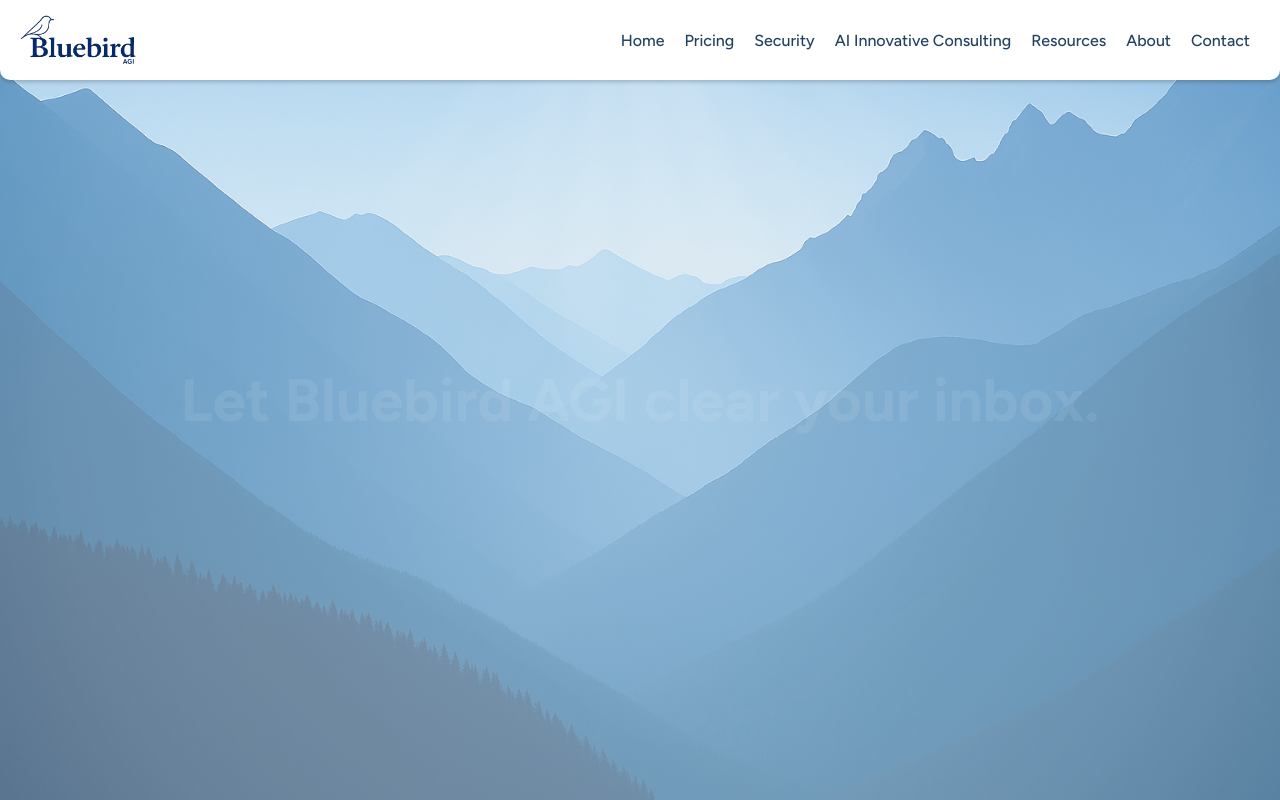
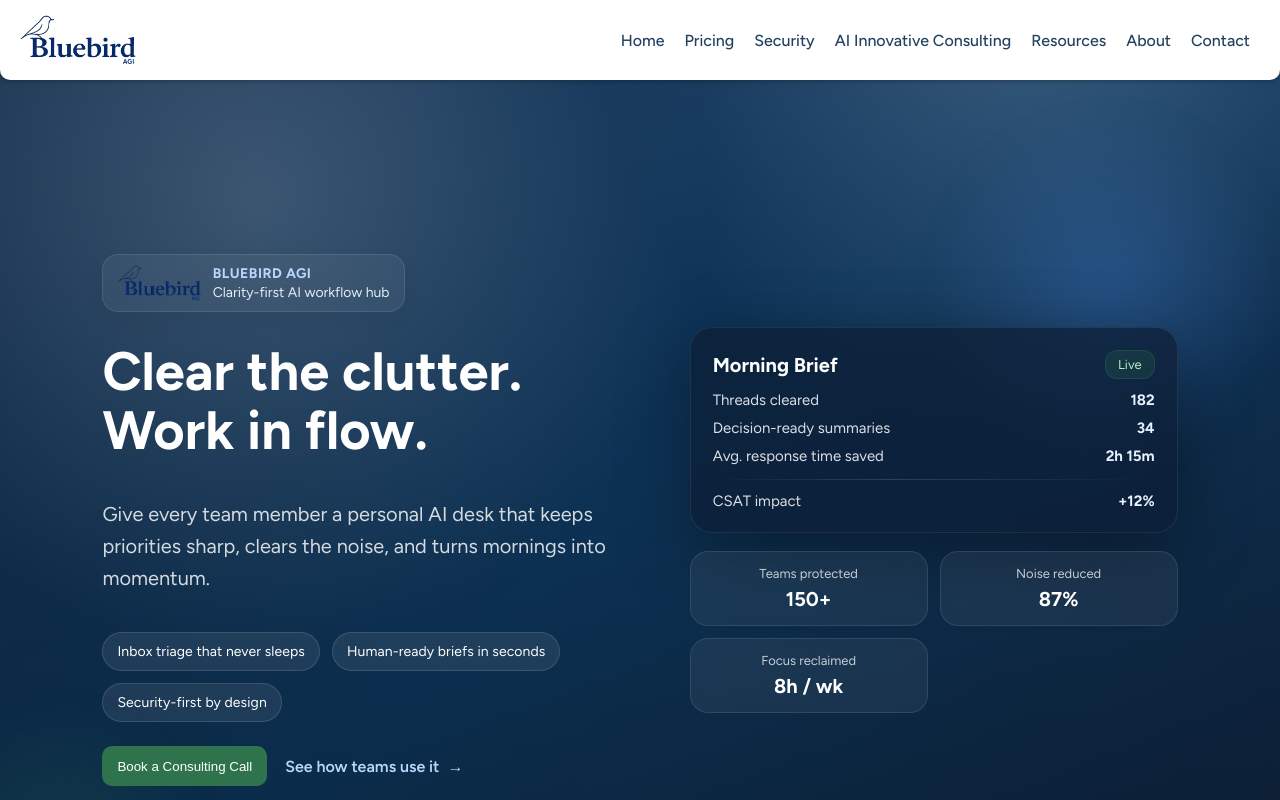
Before and after one commit to spencer-w-mathews/peak-efficiency, a React (Create React App) app: page /#/ in a window 1280 px wide. Shown: the top 800 px of the page. Built offline with nearby package versions, Linux system fonts and the light colour scheme.

Commit message:
Redesign Bluebird AGI hero section

```diff
--- a/src/Pages/Hero.jsx
+++ b/src/Pages/Hero.jsx
@@ -1,8 +1,7 @@
 import styled from 'styled-components';
-import heroImage from '../images/heroBG.png';
+import { motion } from 'framer-motion';
 import Button from '../Components/Button';
-import { useEffect, useState } from 'react';
-import { motion, AnimatePresence } from 'framer-motion';
+import logo from '../images/logo.png';
 
 function Hero() {
   const recipient = 'chris@peakefficiency.ai';
@@ -14,83 +13,97 @@
     window.location.href = mailtoLink;
   };
 
-  const [fogVisible, setFogVisible] = useState(true);
-  const [showSecondText, setShowSecondText] = useState(false);
-  const [showHeroContent, setShowHeroContent] = useState(false);
-  const [showThird, setThird] = useState(false);
-
-  useEffect(() => {
-    const textTimer = setTimeout(() => setShowSecondText(true), 2500);
-    const fogTimer = setTimeout(() => setFogVisible(false), 4800);
-    const thirdTimer = setTimeout(() => setThird(true), 4800);
-    const heroTimer = setTimeout(() => setShowHeroContent(true), 5800); // start a bit before fog clears
-
-    return () => {
-      clearTimeout(textTimer);
-      clearTimeout(fogTimer);
-      clearTimeout(heroTimer);
-      clearTimeout(thirdTimer);
-    };
-  }, []);
-
   return (
     <HeroSection>
-      {/* background fog layer */}
-      <FogOverlay $visible={fogVisible} />
+      <GradientBackdrop />
+      <GlowOne />
+      <GlowTwo />
 
-      {/* hero content (above fog) */}
-      <AnimatePresence>
-        {showHeroContent && (
-          <HeroContentWrapper
+      <ContentWrapper>
+        <TextColumn
           as={motion.div}
-            initial={{ opacity: 1, y: 10 }}
+          initial={{ opacity: 0, y: 20 }}
           animate={{ opacity: 1, y: 0 }}
-            transition={{ duration: 2.8, ease: 'easeOut' }}
+          transition={{ duration: 0.8, ease: 'easeOut' }}
         >
-            <HeroContent>
-              <Header>Work smarter. Reclaim your time.</Header>
-              <HeaderSubText>
-                Bluebird AGI helps professionals cut through digital chaos — giving back clarity,
-                focus, and control so every day starts with purpose, not distraction.
-              </HeaderSubText>
+          <BrandBadge>
+            <Logo src={logo} alt="Bluebird AGI logo" />
+            <BadgeText>
+              <BadgeLabel>Bluebird AGI</BadgeLabel>
+              <BadgeSub>Clarity-first AI workflow hub</BadgeSub>
+            </BadgeText>
+          </BrandBadge>
+
+          <HeroHeadline>Clear the clutter. Work in flow.</HeroHeadline>
+          <HeroSubhead>
+            Give every team member a personal AI desk that keeps priorities sharp, clears the noise,
+            and turns mornings into momentum.
+          </HeroSubhead>
+
+          <PillRow>
+            <Pill>Inbox triage that never sleeps</Pill>
+            <Pill>Human-ready briefs in seconds</Pill>
+            <Pill>Security-first by design</Pill>
+          </PillRow>
+
+          <CTAGroup>
             <Button
               handleButton={handleEmailClick}
               accessibleName="Open email to book consulting call with Bluebird AGI"
               title="Book a Consulting Call"
             />
-            </HeroContent>
-          </HeroContentWrapper>
-        )}
-      </AnimatePresence>
+            <SecondaryCTA href="#services">See how teams use it</SecondaryCTA>
+          </CTAGroup>
+        </TextColumn>
 
-      {/* intro text (topmost layer) */}
-      <AnimatePresence>
-        {!showThird && (
-          <IntroTextContainer>
-            {!showSecondText ? (
-              <motion.h2
-                key="text1"
-                initial={{ opacity: 0 }}
-                animate={{ opacity: 1 }}
-                exit={{ opacity: 0 }}
-                transition={{ duration: 1 }}
+        <VisualColumn
+          as={motion.div}
+          initial={{ opacity: 0, y: 20 }}
+          animate={{ opacity: 1, y: 0 }}
+          transition={{ duration: 0.9, delay: 0.1, ease: 'easeOut' }}
         >
-                Email and notification fatigue fogging up your days.
-              </motion.h2>
-            ) : (
-              <motion.h2
-                key="text2"
-                initial={{ opacity: 0 }}
-                animate={{ opacity: 1 }}
-                exit={{ opacity: 0 }}
-                transition={{ duration: 1.2 }}
-              >
-                Let Bluebird AGI clear your inbox.
-              </motion.h2>
-            )}
-          </IntroTextContainer>
-        )}
-      </AnimatePresence>
+          <Card>
+            <CardHeader>
+              <CardTitle>Morning Brief</CardTitle>
+              <CardTag>Live</CardTag>
+            </CardHeader>
+            <CardBody>
+              <CardRow>
+                <Label>Threads cleared</Label>
+                <Value>182</Value>
+              </CardRow>
+              <CardRow>
+                <Label>Decision-ready summaries</Label>
+                <Value>34</Value>
+              </CardRow>
+              <CardRow>
+                <Label>Avg. response time saved</Label>
+                <Value>2h 15m</Value>
+              </CardRow>
+              <Divider />
+              <CardRow>
+                <Label>CSAT impact</Label>
+                <Value>+12%</Value>
+              </CardRow>
+            </CardBody>
+          </Card>
+
+          <StatCluster>
+            <StatChip>
+              <ChipLabel>Teams protected</ChipLabel>
+              <ChipValue>150+</ChipValue>
+            </StatChip>
+            <StatChip>
+              <ChipLabel>Noise reduced</ChipLabel>
+              <ChipValue>87%</ChipValue>
+            </StatChip>
+            <StatChip>
+              <ChipLabel>Focus reclaimed</ChipLabel>
+              <ChipValue>8h / wk</ChipValue>
+            </StatChip>
+          </StatCluster>
+        </VisualColumn>
+      </ContentWrapper>
     </HeroSection>
   );
 }
@@ -103,97 +116,269 @@
 
 const HeroSection = styled.section`
   position: relative;
-  background-image: url(${heroImage});
-  background-size: cover;
-  background-repeat: no-repeat;
-  background-position: 50% 20%;
-  height: 100vh;
+  min-height: 95vh;
   overflow: hidden;
+  background: radial-gradient(circle at 20% 20%, rgba(255, 255, 255, 0.25) 0%, rgba(255, 255, 255, 0) 35%),
+    radial-gradient(circle at 80% 0%, rgba(255, 255, 255, 0.22) 0%, rgba(255, 255, 255, 0) 30%),
+    linear-gradient(140deg, #0f2238 0%, #0b3558 50%, #0f1c2e 100%);
+  color: ${({ theme }) => theme.colors.white};
+  padding: 140px 8% 100px;
+  display: flex;
+  align-items: center;
+
+  @media (max-width: 1024px) {
+    padding-top: 120px;
+  }
 
   @media (max-width: 768px) {
-    background-position: bottom center;
+    padding: 120px 24px 80px;
   }
 `;
 
-/* 🧊 FOG LAYER (middle layer, below content) */
-const FogOverlay = styled.div`
+const GradientBackdrop = styled.div`
   position: absolute;
   inset: 0;
-  z-index: 1;
-  pointer-events: none;
-  background: radial-gradient(
-    circle at center,
-    rgba(255, 255, 255, 0.55) 0%,
-    rgba(255, 255, 255, 0.45) 30%,
-    rgba(255, 255, 255, 0.25) 55%,
-    rgba(255, 255, 255, 0.1) 75%,
-    rgba(255, 255, 255, 0) 100%
-  );
-  background-size: 300% 100%;
-  background-position: center;
-  transition:
-    opacity 5s ease-in-out,
-    background-position 5s ease-in-out;
-  opacity: ${({ $visible }) => ($visible ? 1 : 0)};
+  background: linear-gradient(180deg, rgba(29, 78, 137, 0.35) 0%, rgba(7, 22, 40, 0.6) 100%);
+  opacity: 0.7;
 `;
 
-/* 🧩 HERO CONTENT (above fog) */
-const HeroContentWrapper = styled.div`
+const GlowOne = styled.div`
   position: absolute;
-  inset: 0;
-  z-index: 3; /* make sure it’s ABOVE fog */
-  display: flex;
-  align-items: center;
-  justify-content: center;
-  text-align: center;
-  pointer-events: none; /* optional so fog fade doesn’t block clicks */
+  width: 420px;
+  height: 420px;
+  right: -40px;
+  top: 80px;
+  background: radial-gradient(circle, rgba(75, 148, 255, 0.24) 0%, rgba(75, 148, 255, 0) 60%);
+  filter: blur(18px);
 `;
 
-const HeroContent = styled.div`
-  max-width: 900px;
-  padding: 0 20px;
-  pointer-events: auto; /* restore button interactivity */
+const GlowTwo = styled.div`
+  position: absolute;
+  width: 360px;
+  height: 360px;
+  left: -120px;
+  bottom: -40px;
+  background: radial-gradient(circle, rgba(46, 115, 76, 0.26) 0%, rgba(46, 115, 76, 0) 60%);
+  filter: blur(18px);
 `;
 
-const Header = styled.h1`
-  color: ${({ theme }) => theme.colors.white};
-  font-size: 70px;
-  font-weight: 600;
-  margin-bottom: 10px;
-  z-index: 3; /* ensure it's above fog even within motion div */
+const ContentWrapper = styled.div`
+  position: relative;
+  display: grid;
+  grid-template-columns: 1.05fr 0.95fr;
+  gap: 48px;
+  align-items: center;
+  width: 100%;
+  z-index: 2;
 
-  @media (max-width: 768px) {
-    font-size: 50px;
-    line-height: 1.1;
+  @media (max-width: 1024px) {
+    grid-template-columns: 1fr;
   }
 `;
 
-const HeaderSubText = styled.p`
-  color: #e0dfdf;
-  font-size: 24px;
-  margin-bottom: 30px;
+const TextColumn = styled.div`
+  display: flex;
+  flex-direction: column;
+  gap: 18px;
+  text-align: left;
+`;
+
+const BrandBadge = styled.div`
+  display: inline-flex;
+  align-items: center;
+  gap: 12px;
+  background: rgba(255, 255, 255, 0.06);
+  border: 1px solid rgba(255, 255, 255, 0.1);
+  padding: 10px 14px;
+  border-radius: 16px;
+  backdrop-filter: blur(6px);
+  width: fit-content;
+  box-shadow: ${({ theme }) => theme.shadows.soft};
+`;
+
+const Logo = styled.img`
+  height: 36px;
+  width: auto;
+`;
+
+const BadgeText = styled.div`
+  display: flex;
+  flex-direction: column;
+  gap: 2px;
+`;
+
+const BadgeLabel = styled.span`
+  font-size: 14px;
+  letter-spacing: 0.5px;
+  font-weight: 700;
+  text-transform: uppercase;
+  color: #b9d7ff;
+`;
+
+const BadgeSub = styled.span`
+  font-size: 14px;
+  color: #e4edf7;
+`;
+
+const HeroHeadline = styled.h1`
+  margin: 12px 0 0 0;
+  font-size: 54px;
+  line-height: 1.1;
+  font-weight: 700;
+  color: ${({ theme }) => theme.colors.white};
 
   @media (max-width: 768px) {
-    font-size: 20px;
+    font-size: 38px;
   }
 `;
 
-/* 🧭 INTRO TEXT (topmost) */
-const IntroTextContainer = styled(motion.div)`
-  position: absolute;
-  inset: 0;
-  z-index: 4; /* topmost of all */
+const HeroSubhead = styled.p`
+  font-size: 20px;
+  line-height: 1.6;
+  color: rgba(255, 255, 255, 0.82);
+  max-width: 720px;
+
+  @media (max-width: 768px) {
+    font-size: 18px;
+  }
+`;
+
+const PillRow = styled.div`
+  display: flex;
+  flex-wrap: wrap;
+  gap: 12px;
+`;
+
+const Pill = styled.div`
+  background: rgba(255, 255, 255, 0.08);
+  border: 1px solid rgba(255, 255, 255, 0.12);
+  color: ${({ theme }) => theme.colors.white};
+  padding: 10px 14px;
+  border-radius: 999px;
+  font-size: 14px;
+  letter-spacing: 0.1px;
+`;
+
+const CTAGroup = styled.div`
   display: flex;
   align-items: center;
-  justify-content: center;
-  color: ${({ theme }) => theme.colors.white};
-  font-size: 40px;
-  font-weight: 600;
-  text-align: center;
-  padding: 0 20px;
+  gap: 18px;
+  margin-top: 6px;
 
-  @media (max-width: 768px) {
-    font-size: 26px;
-    line-height: 1.2;
+  @media (max-width: 600px) {
+    flex-direction: column;
+    align-items: flex-start;
   }
 `;
+
+const SecondaryCTA = styled.a`
+  color: #b9d7ff;
+  text-decoration: none;
+  font-weight: 600;
+  display: inline-flex;
+  align-items: center;
+  gap: 8px;
+  transition: color 0.2s ease, transform 0.2s ease;
+
+  &::after {
+    content: '→';
+    font-size: 16px;
+  }
+
+  &:hover {
+    color: ${({ theme }) => theme.colors.lightBlue};
+    transform: translateX(2px);
+  }
+`;
+
+const VisualColumn = styled.div`
+  display: flex;
+  flex-direction: column;
+  gap: 18px;
+`;
+
+const Card = styled.div`
+  background: rgba(13, 29, 52, 0.7);
+  border: 1px solid rgba(255, 255, 255, 0.08);
+  border-radius: 22px;
+  padding: 22px;
+  box-shadow: 0 20px 70px rgba(0, 0, 0, 0.35);
+  backdrop-filter: blur(12px);
+`;
+
+const CardHeader = styled.div`
+  display: flex;
+  justify-content: space-between;
+  align-items: center;
+  margin-bottom: 12px;
+`;
+
+const CardTitle = styled.h3`
+  margin: 0;
+  font-size: 20px;
+  color: ${({ theme }) => theme.colors.white};
+`;
+
+const CardTag = styled.span`
+  background: rgba(46, 115, 76, 0.2);
+  color: #b0f1c9;
+  padding: 6px 12px;
+  border-radius: 12px;
+  font-size: 13px;
+  border: 1px solid rgba(46, 115, 76, 0.35);
+`;
+
+const CardBody = styled.div`
+  display: flex;
+  flex-direction: column;
+  gap: 10px;
+`;
+
+const CardRow = styled.div`
+  display: flex;
+  justify-content: space-between;
+  align-items: center;
+  color: ${({ theme }) => theme.colors.white};
+  font-size: 15px;
+`;
+
+const Label = styled.span`
+  opacity: 0.85;
+`;
+
+const Value = styled.span`
+  font-weight: 700;
+  color: #e6f3ff;
+`;
+
+const Divider = styled.div`
+  height: 1px;
+  background: linear-gradient(90deg, rgba(255, 255, 255, 0) 0%, rgba(255, 255, 255, 0.14) 40%, rgba(255, 255, 255, 0) 100%);
+  margin: 4px 0 2px;
+`;
+
+const StatCluster = styled.div`
+  display: grid;
+  grid-template-columns: repeat(auto-fit, minmax(160px, 1fr));
+  gap: 12px;
+`;
+
+const StatChip = styled.div`
+  background: rgba(255, 255, 255, 0.06);
+  border: 1px solid rgba(255, 255, 255, 0.1);
+  border-radius: 18px;
+  padding: 14px 16px;
+  backdrop-filter: blur(6px);
+`;
+
+const ChipLabel = styled.div`
+  font-size: 13px;
+  color: rgba(255, 255, 255, 0.75);
+`;
+
+const ChipValue = styled.div`
+  margin-top: 6px;
+  font-size: 20px;
+  font-weight: 700;
+  color: ${({ theme }) => theme.colors.white};
+`;
```
Lines whose indentation alone changed are shown as unchanged.
